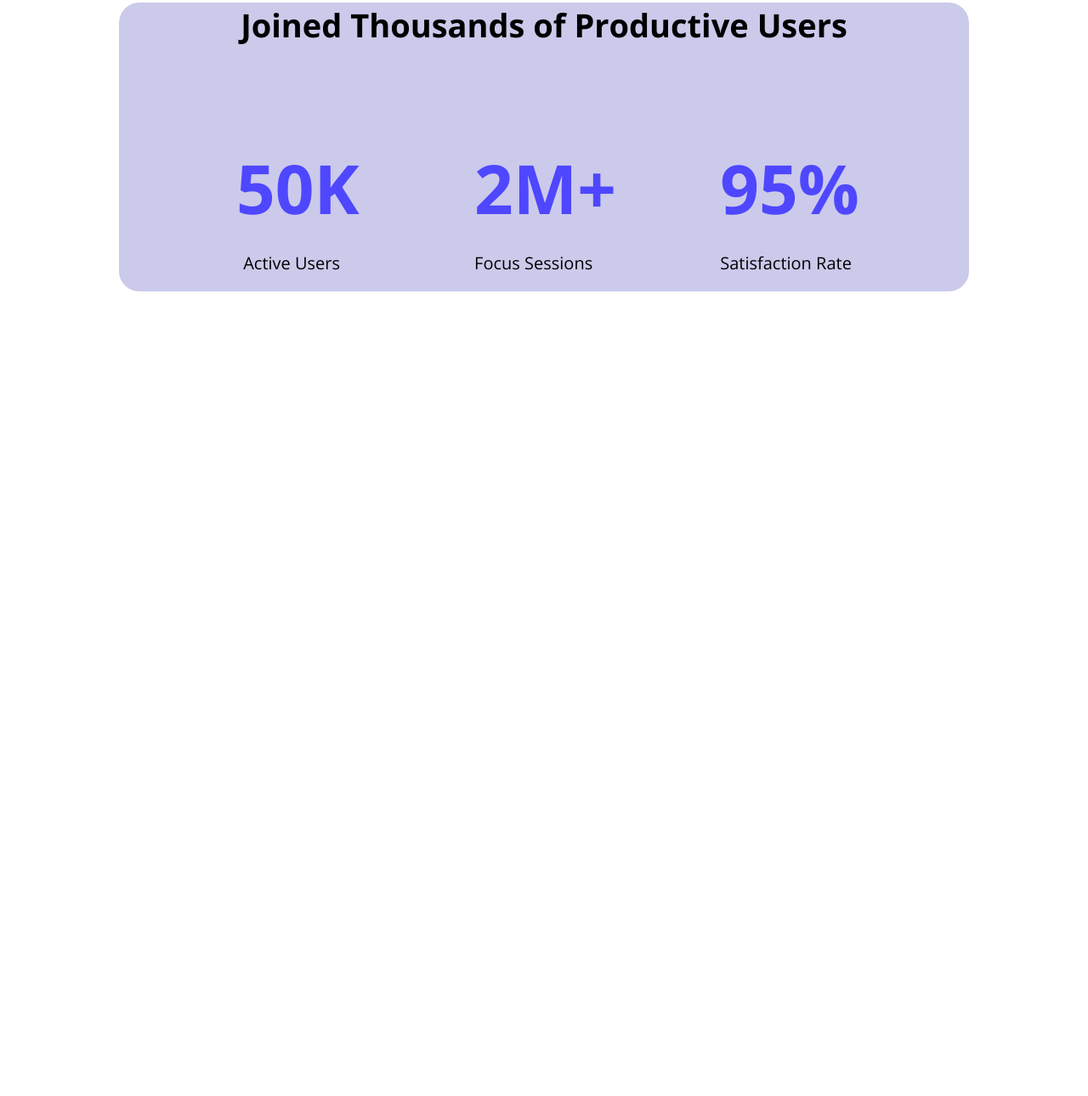
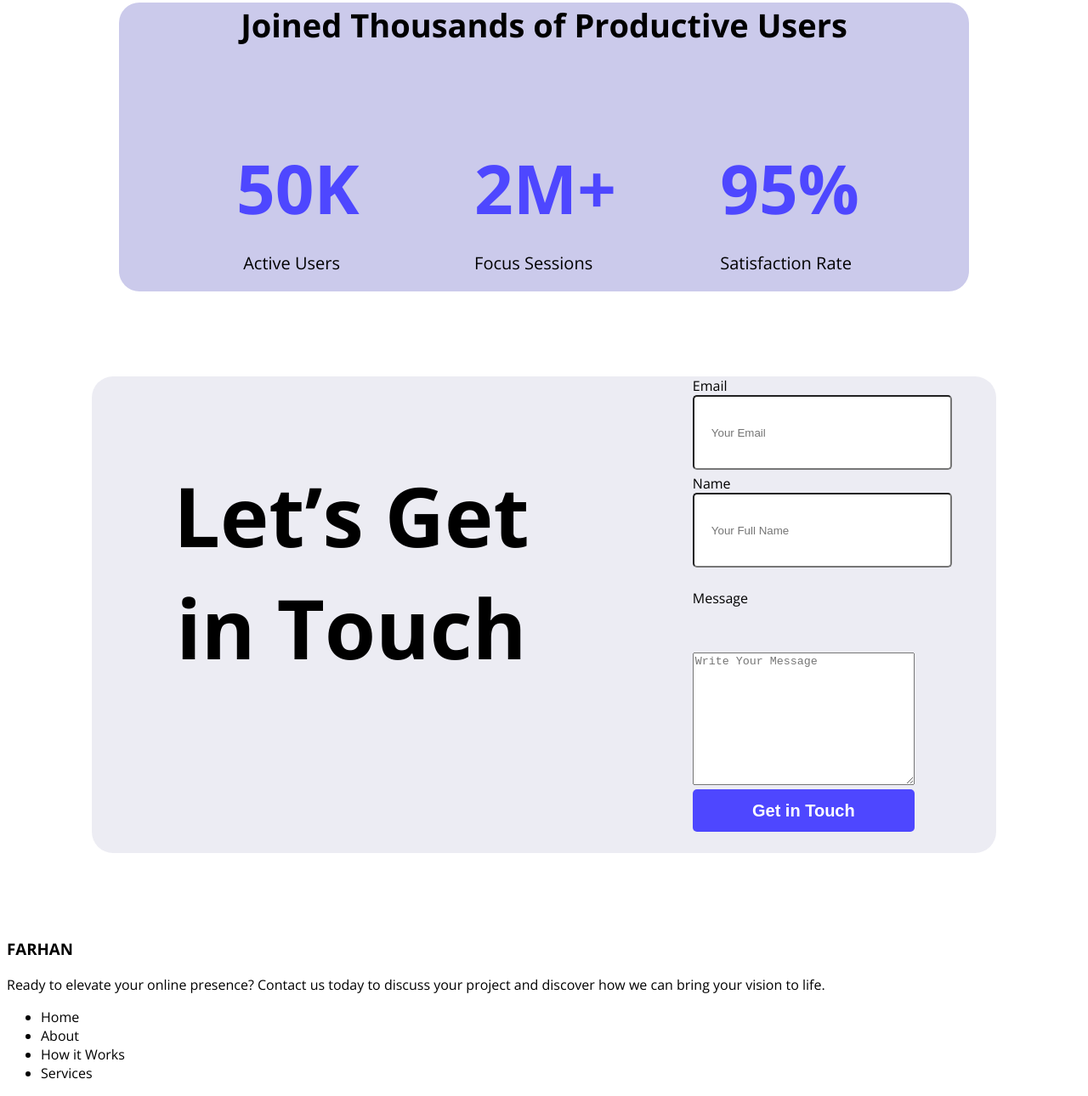
Before and after one commit to farhans101/webs-dev-portfolio, a plain HTML site: page index.html in a window 1280 px wide. Shown: the part 949-2239 px from the top of the page at 85% size. Before the commit the page ends 1392 px from the top, so only its background shows below. Drawn offline with nearby package versions, Linux system fonts and the light colour scheme.

Commit message:
form section compleate

```diff
--- a/index.html
+++ b/index.html
@@ -63,7 +63,41 @@
     </section>
     </main>
     <footer>
+        <section class="footer-bg">
+            <div class="footer-colum">
+            <h3 class="footer-title">Let’s Get <br> in Touch</h3>
+        </div>
+        <div>
+            <form>
+                <label for="email">Email</label>
+                <input type="email" name="email" id="" placeholder="Your Email">
+                 <label for="name">Name</label>
+                <input type="text" name="name" id="" placeholder="Your Full Name">
 
+                <label class="footer-box" for="message">Message</label>
+                <textarea name="message" id="" cols="30" rows="10" placeholder="Write Your Message"></textarea >
+             <button class="footer-box btn-primary" type="submit-btn">Get in Touch</button>
+
+            </form>
+
+        </div>
+        </section>
+        <section>
+            <h3>
+             FARHAN
+            </h3>
+            <P>
+                Ready to elevate your online presence? Contact us today to discuss your project and discover how we can bring your vision to life.
+            </P>
+            <div>
+                <ul>
+                    <li>Home</li>
+                    <li>About</li>
+                    <li>How it Works</li>
+                    <li>Services</li>
+                </ul>
+            </div>
+        </section>
     </footer>
 </body>
 </html>
--- a/styles/portfolio.css
+++ b/styles/portfolio.css
@@ -110,3 +110,62 @@ margin: 0px 150px;
     background-color: #cbcaeb;
     border-radius: 24px;
  }
+ .footer-bg{
+   background-color: #ececf3;
+   display: flex;
+   max-width: auto;
+   justify-content: space-around;
+   margin: 0px 100px;
+   border-radius: 25px;
+   margin-bottom: 100px;
+
+ }
+ .footer-title{
+   font-weight: bold;
+   font-size: 97px;
+ }
+ .footer-colum{
+   text-align: center;
+
+ }
+.footer-input{
+
+}
+footer input[type="text"]{
+   height: 64px;
+   border-radius: 5px;
+   background-color: white;
+   display: block;
+   width: 100%;
+   padding: 10px 20px;
+   margin-bottom: 25px;
+}
+
+footer input[type="email"]{
+   height: 64px;
+   border-radius: 5px;
+   background-color: white;
+   display: block;
+   width: 100%;
+   padding: 10px 20px;
+   margin-bottom: 05px;
+}
+
+footer input[type="text"]{
+   height: 64px;
+   border-radius: 5px;
+   background-color: white;
+   display: block;
+   width: 100%;
+   padding: 10px 20px;
+   margin-bottom: 25px;
+}
+
+.footer-box{
+   height: 50px;
+   border-radius: 5px;
+   display: block;
+   margin-bottom: 25px;
+   width: 100%;
+
+}
```
